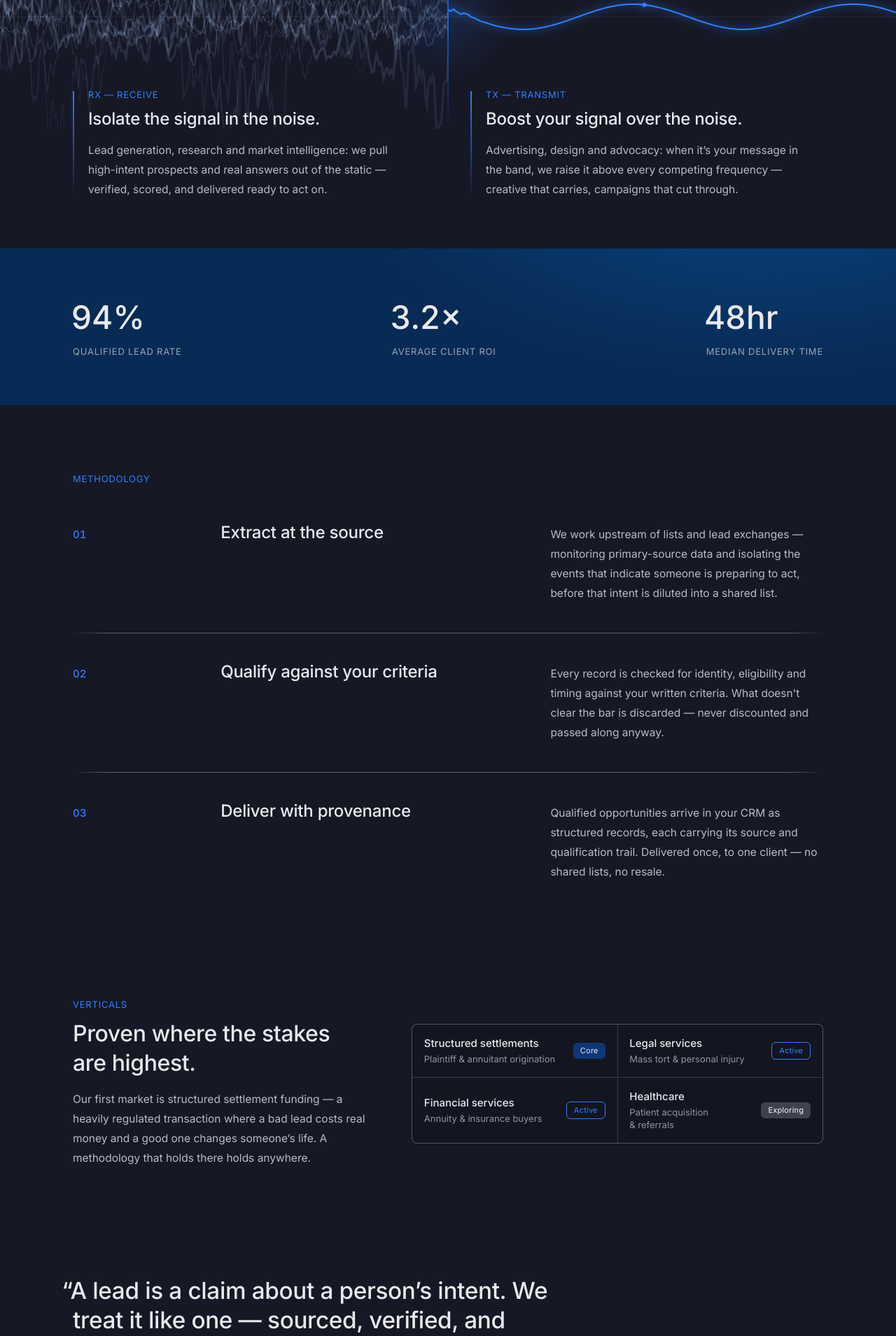
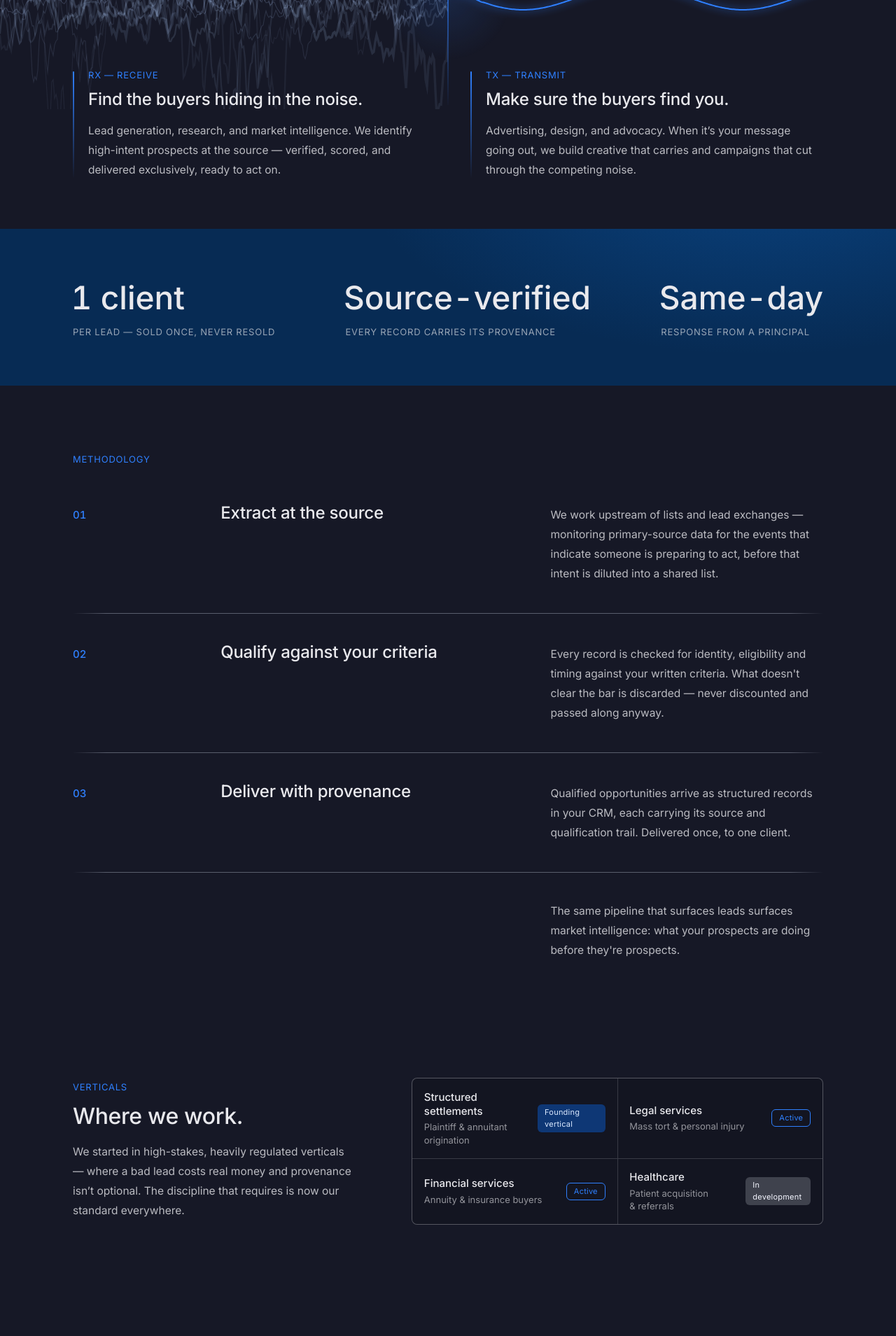
Before and after one commit to zsparkman/ExtractSignal, a Next.js app: page / in a window 1280 px wide. Shown: the part 700-2609 px from the top of the page at 70% size. Built offline with nearby package versions, Linux system fonts and the light colour scheme.

Commit message:
Copy update

```diff
--- a/src/app/layout.tsx
+++ b/src/app/layout.tsx
@@ -12,7 +12,7 @@ const inter = Inter({
 });
 
 const description =
-  "Growth marketing that works both directions — lead generation, research and market intelligence on one side; advertising, design and advocacy on the other.";
+  "Performance marketing in both directions: we find the buyers who are ready to act, and we make sure the ready-to-act buyers find you.";
 
 export const metadata: Metadata = {
   metadataBase: new URL("https://www.extractsignal.com"),
--- a/src/app/page.tsx
+++ b/src/app/page.tsx
@@ -1,7 +1,7 @@
 import HeroZone from "./hero-zone";
 import Reveals from "./reveals";
 
-const EMAIL = "zach@extractsignal.com";
+const EMAIL = "info@extractsignal.com";
 const MAILTO = `mailto:${EMAIL}`;
 
 function BrandMark() {
@@ -20,7 +20,7 @@ const METHODOLOGY = [
   {
     num: "01",
     title: "Extract at the source",
-    body: "We work upstream of lists and lead exchanges — monitoring primary-source data and isolating the events that indicate someone is preparing to act, before that intent is diluted into a shared list.",
+    body: "We work upstream of lists and lead exchanges — monitoring primary-source data for the events that indicate someone is preparing to act, before that intent is diluted into a shared list.",
   },
   {
     num: "02",
@@ -30,21 +30,29 @@ const METHODOLOGY = [
   {
     num: "03",
     title: "Deliver with provenance",
-    body: "Qualified opportunities arrive in your CRM as structured records, each carrying its source and qualification trail. Delivered once, to one client — no shared lists, no resale.",
+    body: "Qualified opportunities arrive as structured records in your CRM, each carrying its source and qualification trail. Delivered once, to one client.",
   },
 ];
 
+const METHODOLOGY_NOTE =
+  "The same pipeline that surfaces leads surfaces market intelligence: what your prospects are doing before they're prospects.";
+
 const VERTICALS = [
-  { title: "Structured settlements", sub: "Plaintiff & annuitant origination", tag: "Core", tagClass: "tag-accent" },
+  {
+    title: "Structured settlements",
+    sub: "Plaintiff & annuitant origination",
+    tag: "Founding vertical",
+    tagClass: "tag-accent",
+  },
   { title: "Legal services", sub: "Mass tort & personal injury", tag: "Active", tagClass: "tag-outline" },
   { title: "Financial services", sub: "Annuity & insurance buyers", tag: "Active", tagClass: "tag-outline" },
-  { title: "Healthcare", sub: "Patient acquisition & referrals", tag: "Exploring", tagClass: "tag-neutral" },
+  { title: "Healthcare", sub: "Patient acquisition & referrals", tag: "In development", tagClass: "tag-neutral" },
 ];
 
 const STATS = [
-  { count: "94", suffix: "%", display: "94%", label: "Qualified lead rate" },
-  { count: "3.2", decimals: "1", suffix: "×", display: "3.2×", label: "Average client ROI" },
-  { count: "48", suffix: "hr", display: "48hr", label: "Median delivery time" },
+  { display: "1 client", label: "Per lead — sold once, never resold" },
+  { display: "Source-verified", label: "Every record carries its provenance" },
+  { display: "Same-day", label: "Response from a principal" },
 ];
 
 export default function Home() {
@@ -77,9 +85,8 @@ export default function Home() {
               </span>
             </h1>
             <p className="sub">
-              Whether we boost your signal or parse your hidden message from the noise — growth marketing works
-              both directions. Lead generation, research and market intelligence on one side; advertising, design
-              and advocacy on the other.
+              Every market broadcasts intent — most of it drowned out. We work both directions: finding the
+              prospects who are ready to buy from you, and making sure the prospects ready to buy find you first.
             </p>
             <div className="row">
               <a className="btn btn-primary" href={MAILTO}>
@@ -95,18 +102,18 @@ export default function Home() {
         <section className="duplex">
           <div className="dx reveal">
             <span className="dx-label">RX — receive</span>
-            <h2 className="dx-title">Isolate the signal in the noise.</h2>
+            <h2 className="dx-title">Find the buyers hiding in the noise.</h2>
             <p className="dx-copy">
-              Lead generation, research and market intelligence: we pull high-intent prospects and real answers out
-              of the static — verified, scored, and delivered ready to act on.
+              Lead generation, research, and market intelligence. We identify high-intent prospects at the
+              source — verified, scored, and delivered exclusively, ready to act on.
             </p>
           </div>
           <div className="dx reveal" style={{ "--rd": "0.12s" } as React.CSSProperties}>
             <span className="dx-label">TX — transmit</span>
-            <h2 className="dx-title">Boost your signal over the noise.</h2>
+            <h2 className="dx-title">Make sure the buyers find you.</h2>
             <p className="dx-copy">
-              Advertising, design and advocacy: when it&rsquo;s your message in the band, we raise it above every
-              competing frequency — creative that carries, campaigns that cut through.
+              Advertising, design, and advocacy. When it&rsquo;s your message going out, we build creative that
+              carries and campaigns that cut through the competing noise.
             </p>
           </div>
         </section>
@@ -117,9 +124,7 @@ export default function Home() {
           <div className="grid">
             {STATS.map((stat, i) => (
               <div key={stat.label} className="reveal" style={{ "--rd": `${i * 0.12}s` } as React.CSSProperties}>
-                <p className="stat-num" data-count={stat.count} data-decimals={stat.decimals} data-suffix={stat.suffix}>
-                  {stat.display}
-                </p>
+                <p className="stat-num">{stat.display}</p>
                 <p className="stat-label">{stat.label}</p>
               </div>
             ))}
@@ -137,16 +142,20 @@ export default function Home() {
               <p className="f-copy">{step.body}</p>
             </div>
           ))}
+          <div className="feature reveal">
+            <p className="f-num" aria-hidden="true" />
+            <div aria-hidden="true" />
+            <p className="f-copy">{METHODOLOGY_NOTE}</p>
+          </div>
         </section>
 
         <section className="split" id="verticals">
           <div className="split-copy reveal">
             <span className="kicker">Verticals</span>
-            <h2 className="split-title">Proven where the stakes are highest.</h2>
+            <h2 className="split-title">Where we work.</h2>
             <p className="note">
-              Our first market is structured settlement funding — a heavily regulated transaction where a bad lead
-              costs real money and a good one changes someone&rsquo;s life. A methodology that holds there holds
-              anywhere.
+              We started in high-stakes, heavily regulated verticals — where a bad lead costs real money and
+              provenance isn&rsquo;t optional. The discipline that requires is now our standard everywhere.
             </p>
           </div>
           <div className="vgrid reveal" style={{ "--rd": "0.15s" } as React.CSSProperties}>
@@ -175,11 +184,8 @@ export default function Home() {
         <hr className="rule" />
 
         <section className="close" id="contact">
-          <h3 className="reveal">Ready to extract the right signal?</h3>
-          <p className="sub reveal">
-            Direct access to verified, high-intent opportunities. Write to us — a principal answers, usually the
-            same day.
-          </p>
+          <h3 className="reveal">Ready to hear what your market is telling you?</h3>
+          <p className="sub reveal">Write to us — a principal answers, usually the same day.</p>
           <div className="row reveal">
             <a className="btn btn-primary" href={MAILTO}>
               Email {EMAIL}
```
